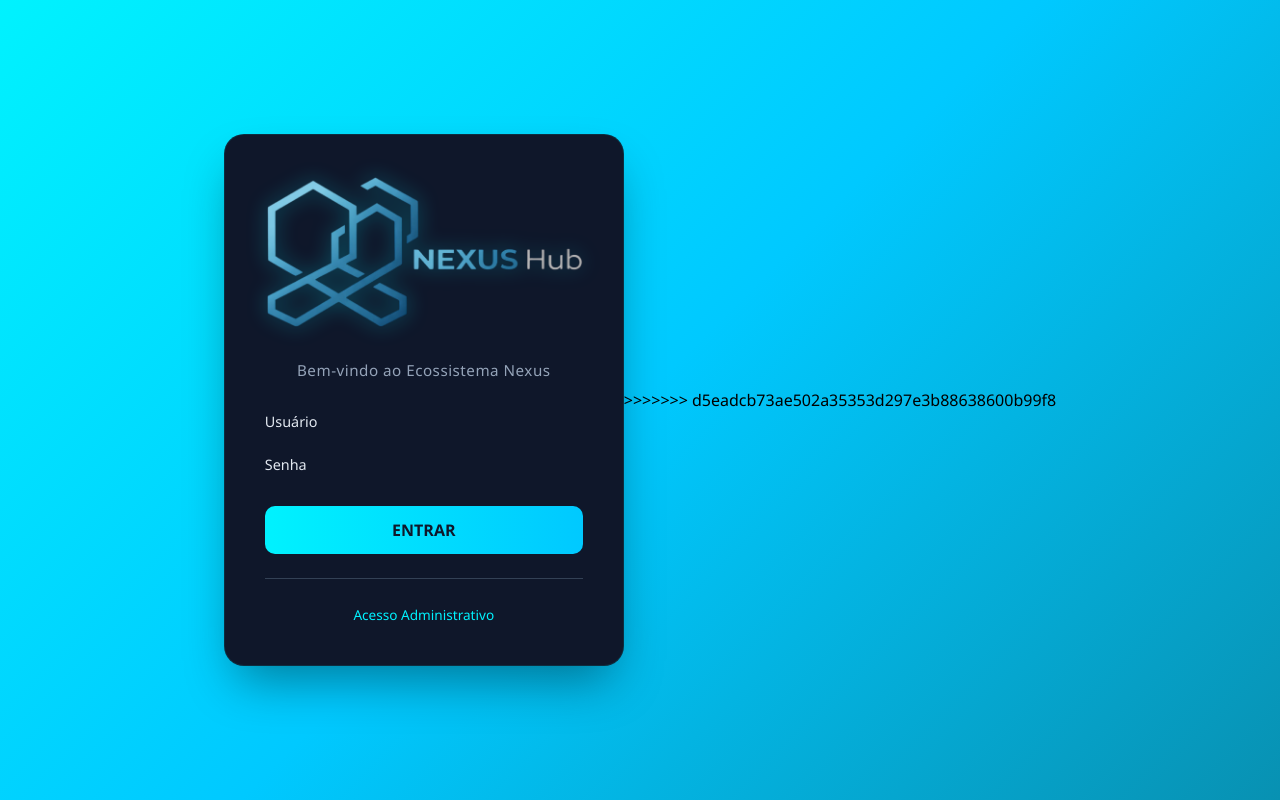
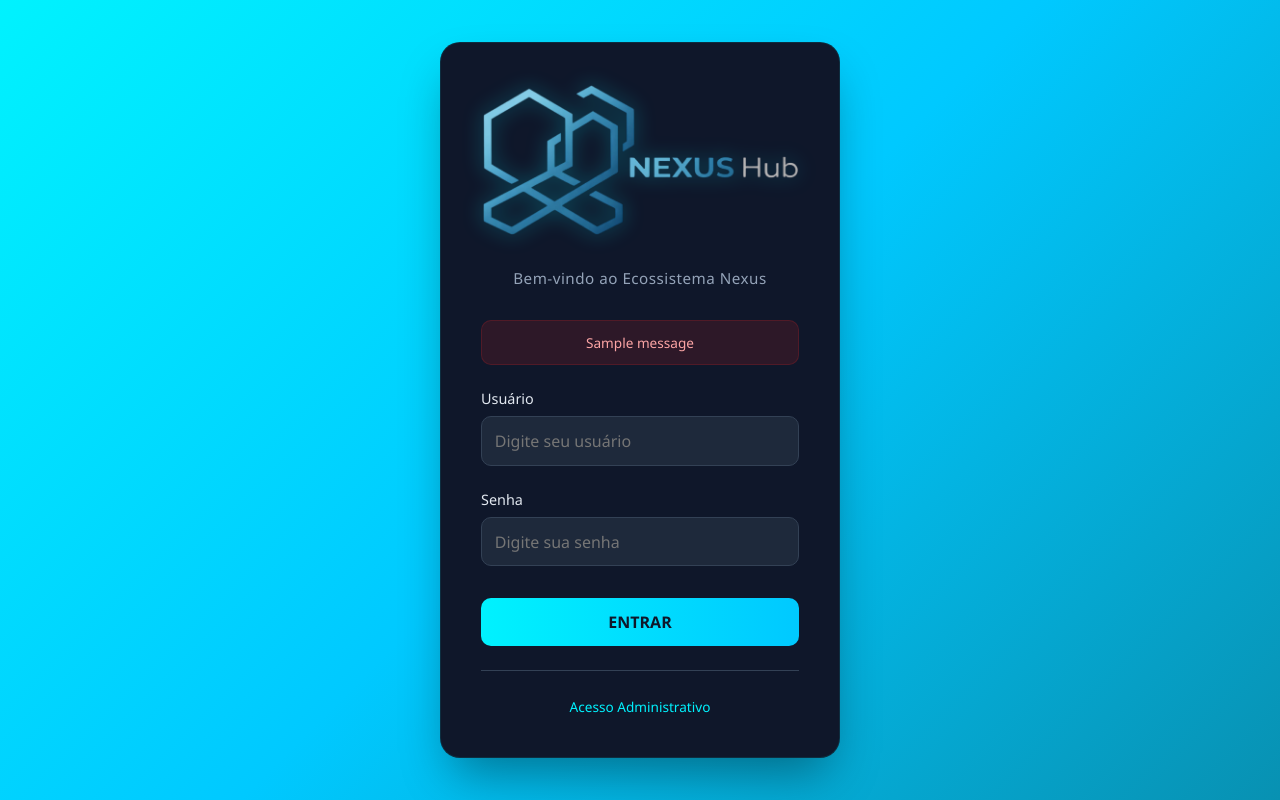
Before and after one commit to MatheusSilva09/Nexus, a Django app: page /login/ in a window 1280 px wide. Run offline with Django 5.2, Linux system fonts and the light colour scheme; tables that the repository leaves empty hold one stand-in row (values such as "Sample post"); one stand-in notice (Sample message) is shown.

Commit message:
Resolução de bug da tela de login

```diff
--- a/dashboard/templates/login.html
+++ b/dashboard/templates/login.html
@@ -166,23 +166,25 @@
             <p>Bem-vindo ao Ecossistema Nexus</p>
         </div>
 
-        {% if form.errors %}
-        <div class="error-message">
-            Usuário ou senha incorretos.
-        </div>
+        {% if messages %}
+            {% for message in messages %}
+            <div class="error-message">
+                {{ message }}
+            </div>
+            {% endfor %}
         {% endif %}
 
-        <form method="post">
+        <form method="post" action="{% url 'login_view' %}">
             {% csrf_token %}
 
             <div class="form-group">
                 <label>Usuário</label>
-                {{ form.username }}
+                <input type="text" name="username" placeholder="Digite seu usuário" required>
             </div>
 
             <div class="form-group">
                 <label>Senha</label>
-                {{ form.password }}
+                <input type="password" name="password" placeholder="Digite sua senha" required>
             </div>
 
             <button type="submit" class="login-btn">Entrar</button>
@@ -196,5 +198,4 @@
 
 </body>
 
->>>>>>> d5eadcb73ae502a35353d297e3b88638600b99f8
 </html>
```
